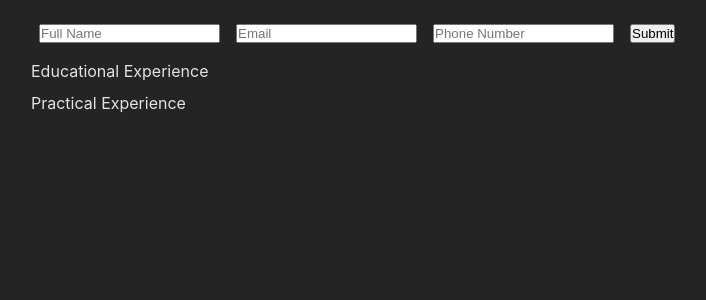
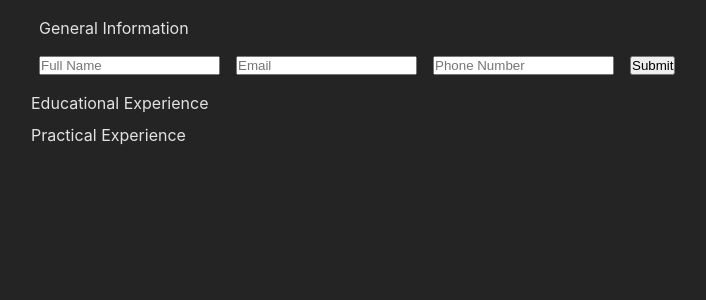
Before and after one commit to nuru484/cv-application, a React (Vite) app: page / in a window 1280 px wide. Both pictures are taken after a click on the element "General Information". Shown: the top 300 px of the page, without its empty margins (17-723 px from the left). Built offline with nearby package versions, Linux system fonts and the light colour scheme.

Commit message:
changed the how to hide the forms click event to the legend of the forms

```diff
--- a/src/components/educational-experience.jsx
+++ b/src/components/educational-experience.jsx
@@ -1,7 +1,9 @@
-const EducationalExperience = ({ handleSubmit }) => {
+const EducationalExperience = ({ handleSubmit, hideEducationalEx }) => {
   return (
     <div>
       <form action="#" onSubmit={handleSubmit}>
+        <legend onClick={hideEducationalEx}>Educational Experience</legend>
+
         <input
           type="text"
           id="schoolName"
--- a/src/components/general-information.jsx
+++ b/src/components/general-information.jsx
@@ -1,6 +1,7 @@
-const GeneralInformation = ({ handleSubmit }) => {
+const GeneralInformation = ({ handleSubmit, hideGeneralInfo }) => {
   return (
     <form action="#" onSubmit={handleSubmit}>
+      <legend onClick={hideGeneralInfo}>General Information</legend>
       <input type="text" name="fullName" placeholder="Full Name" />
 
       <input type="email" name="email" placeholder="Email" />
--- a/src/components/overview.jsx
+++ b/src/components/overview.jsx
@@ -25,7 +25,6 @@ const Overview = () => {
     };
 
     setGeneralInfo(updatedGeneralInf);
-    setShowGeneralInfo(false);
   };
 
   const handleShowGeneralInfo = () => {
@@ -55,7 +54,6 @@ const Overview = () => {
     };
 
     setEducationalEx(updatedEducationalEx);
-    setShowEducationalEx(false);
   };
 
   const handleShowEducationalEx = () => {
@@ -87,7 +85,6 @@ const Overview = () => {
     };
 
     setPracticalEx(updatedPracticalEx);
-    setShowPracticalEx(false);
   };
 
   const handleShowPracticalEx = () => {
@@ -98,19 +95,34 @@ const Overview = () => {
     <div className="appClass">
       <div className="forms">
         {showGeneralInfo ? (
-          <GeneralInformation handleSubmit={handleSubmitForGeneralInfo} />
+          <GeneralInformation
+            handleSubmit={handleSubmitForGeneralInfo}
+            hideGeneralInfo={() => {
+              setShowGeneralInfo(false);
+            }}
+          />
         ) : (
-          <div onClick={handleShowGeneralInfo}>General Information</div>
+          <div onClick={handleShowGeneralInfo}>General Information </div>
         )}
 
         {showEducationalEx ? (
-          <EducationalExperience handleSubmit={handleSubmitForEducationalEx} />
+          <EducationalExperience
+            handleSubmit={handleSubmitForEducationalEx}
+            hideEducationalEx={() => {
+              setShowEducationalEx(false);
+            }}
+          />
         ) : (
-          <div onClick={handleShowEducationalEx}>Educational Experience</div>
+          <div onClick={handleShowEducationalEx}>Educational Experience </div>
         )}
 
         {showPracticalEx ? (
-          <PracticalExperience handleSubmit={handleSubmitForPracticalEx} />
+          <PracticalExperience
+            handleSubmit={handleSubmitForPracticalEx}
+            hidePracticalEx={() => {
+              setShowPracticalEx(false);
+            }}
+          />
         ) : (
           <div onClick={handleShowPracticalEx}>Practical Experience</div>
         )}
--- a/src/components/practical-experience.jsx
+++ b/src/components/practical-experience.jsx
@@ -1,7 +1,8 @@
-const PracticalExperience = ({ handleSubmit }) => {
+const PracticalExperience = ({ handleSubmit, hidePracticalEx }) => {
   return (
     <div>
       <form action="#" onSubmit={handleSubmit}>
+        <legend onClick={hidePracticalEx}>Practical Experience</legend>
         <input
           type="text"
           id="companyName"
```
Also changed, not shown: 3 other files (tests, documents, lock files or other folders).
